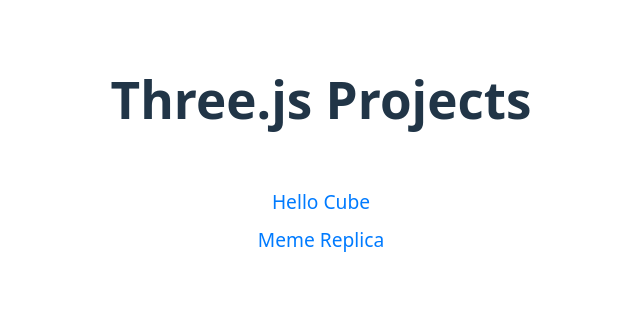
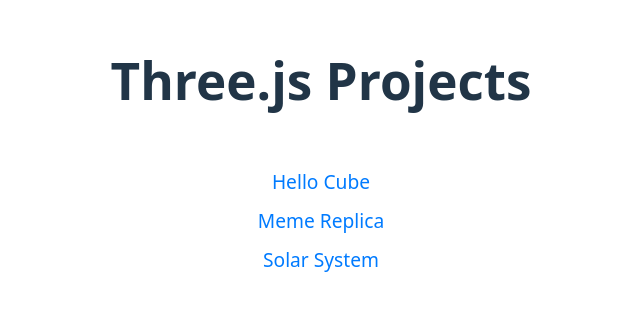
Before and after one commit to leoncantillo/learning_threejs, a React (Vite) app: page / in a window 1280 px wide. Shown: the part 241-552 px from the top of the page, without its empty margins (319-959 px from the left). Built offline with nearby package versions, Linux system fonts and the light colour scheme.

Commit message:
[ADD] Solar System Project

```diff
--- a/src/App.jsx
+++ b/src/App.jsx
@@ -3,6 +3,7 @@
 import Navbar from './components/Navbar';
 import Practice_1 from './page/Practice_1';
 import Practice_2 from './page/Practice_2';
+import Practice_3 from './page/Practice_3';
 import './styles/App.scss';
 import GoBackBtn from './components/GoBackBtn';
 
@@ -14,6 +15,7 @@
           <Route path="/" element={<Navbar />} />
           <Route path="/practice_1" element={<><GoBackBtn /><Practice_1 /></>} />
           <Route path="/practice_2" element={<><GoBackBtn /><Practice_2 /></>} />
+          <Route path="/practice_3" element={<><GoBackBtn /><Practice_3 /></>} />
         </Routes>
       </Layout>
     </Router>
--- a/src/components/Navbar.jsx
+++ b/src/components/Navbar.jsx
@@ -8,6 +8,7 @@
       <ul>
         <li><Link to="/practice_1">Hello Cube</Link></li>
         <li><Link to="/practice_2">Meme Replica</Link></li>
+        <li><Link to="/practice_3">Solar System</Link></li>
       </ul>
     </div>
   );
--- /dev/null
+++ b/src/page/Practice_3.jsx
@@ -0,0 +1,9 @@
+const Practice_3 = () => {
+  return (
+    <div>
+
+    </div>
+  );
+};
+
+export default Practice_3;
```
